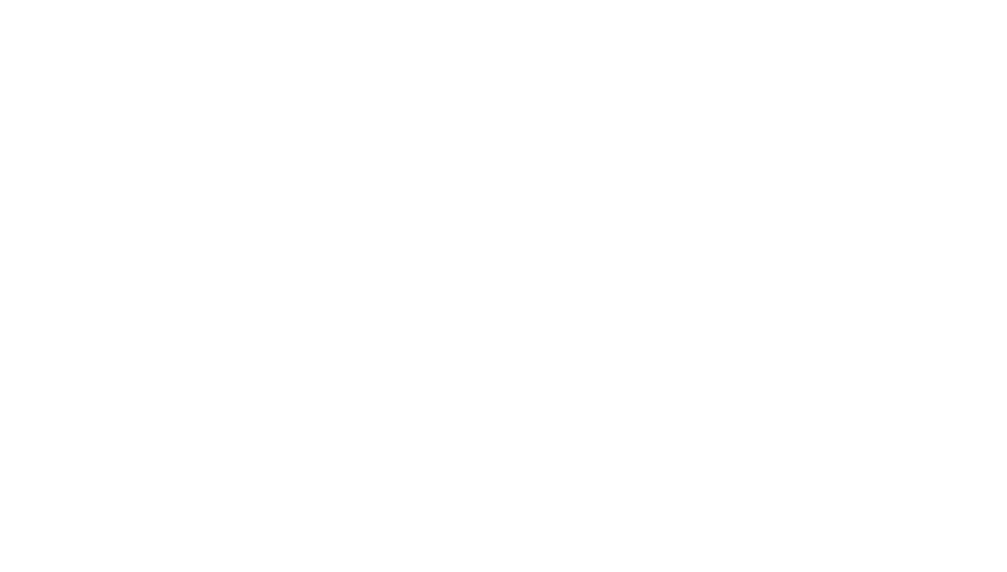
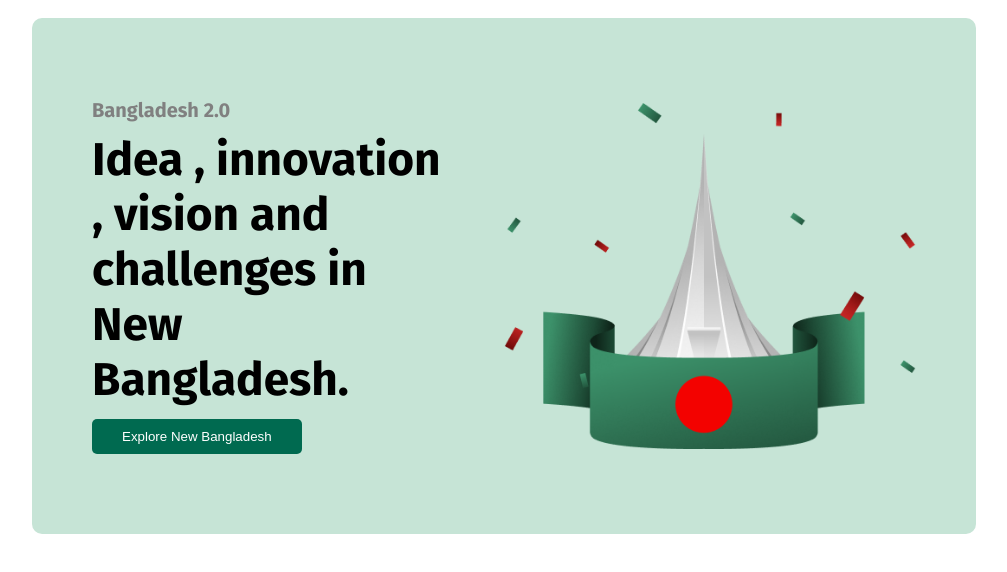
Before and after one commit to IshtiaqAhmed001/bangladesh2.0, a plain HTML site: page index.html in a window 1280 px wide. Shown: the whole page, without its empty margins (136-1143 px from the left). Drawn offline with Linux system fonts and the light colour scheme.

Commit message:
added banner

```diff
--- a/index.html
+++ b/index.html
@@ -1,13 +1,28 @@
 <!DOCTYPE html>
 <html lang="en">
+
 <head>
     <meta charset="UTF-8">
     <meta name="viewport" content="width=device-width, initial-scale=1.0">
     <title>Bangladesh2.0</title>
+    <link rel="preconnect" href="https://fonts.googleapis.com">
+<link rel="preconnect" href="https://fonts.gstatic.com" crossorigin>
+<link href="https://fonts.googleapis.com/css2?family=Fira+Sans:ital,wght@0,100;0,200;0,300;0,400;0,500;0,600;0,700;0,800;0,900;1,100;1,200;1,300;1,400;1,500;1,600;1,700;1,800;1,900&display=swap" rel="stylesheet">
     <link rel="stylesheet" href="./styles/style.css">
 </head>
+
 <body>
     <header>
+
+        <div class="banner-container">
+            <div class="banner-content">
+                <h6 class="banner-subtitle">Bangladesh 2.0</h6>
+                <h6 class="banner-title">Idea , innovation ,
+                    vision and challenges in New Bangladesh.</h6>
+                <button class="hero-btn">Explore New Bangladesh</button>
+            </div>
+            <img class="hero-img" src="./assets/hero.png" alt="">
+        </div>
 
     </header>
 
@@ -19,4 +34,5 @@
 
     </footer>
 </body>
+
 </html>
--- a/styles/style.css
+++ b/styles/style.css
@@ -0,0 +1,56 @@
+/* shared styles  */
+body{
+    padding: 10px 160px;
+
+        font-family: "Fira Sans", serif;
+        font-weight: 400;
+        font-style: normal;
+}
+
+
+/* banner styles  */
+.banner-container{
+    display: flex;
+    /* justify-content: space-between; */
+    gap: 60px;
+    align-items: center;
+
+    border-radius: 10px;
+    background-color: #C6E4D6;
+    padding: 80px 60px;
+}
+
+.banner-content{
+    width: 50%;
+}
+
+.banner-subtitle{
+font-size: 20px;
+margin:0px;
+margin-bottom: 10px;
+color: gray;
+}
+
+.banner-title{
+font-size: 46px;
+font-weight: bold;
+margin: 0px;
+padding: 0px;
+margin-bottom: 12px;
+}
+
+.hero-btn{
+    background-color: #006A50;
+    border-radius: 5px;
+    color: white;
+    padding: 10px 30px;
+    border: none;
+}
+
+.hero-btn:hover{
+    background-color: #F30200;
+}
+
+.hero-img{
+    width: 50%;
+}
```
